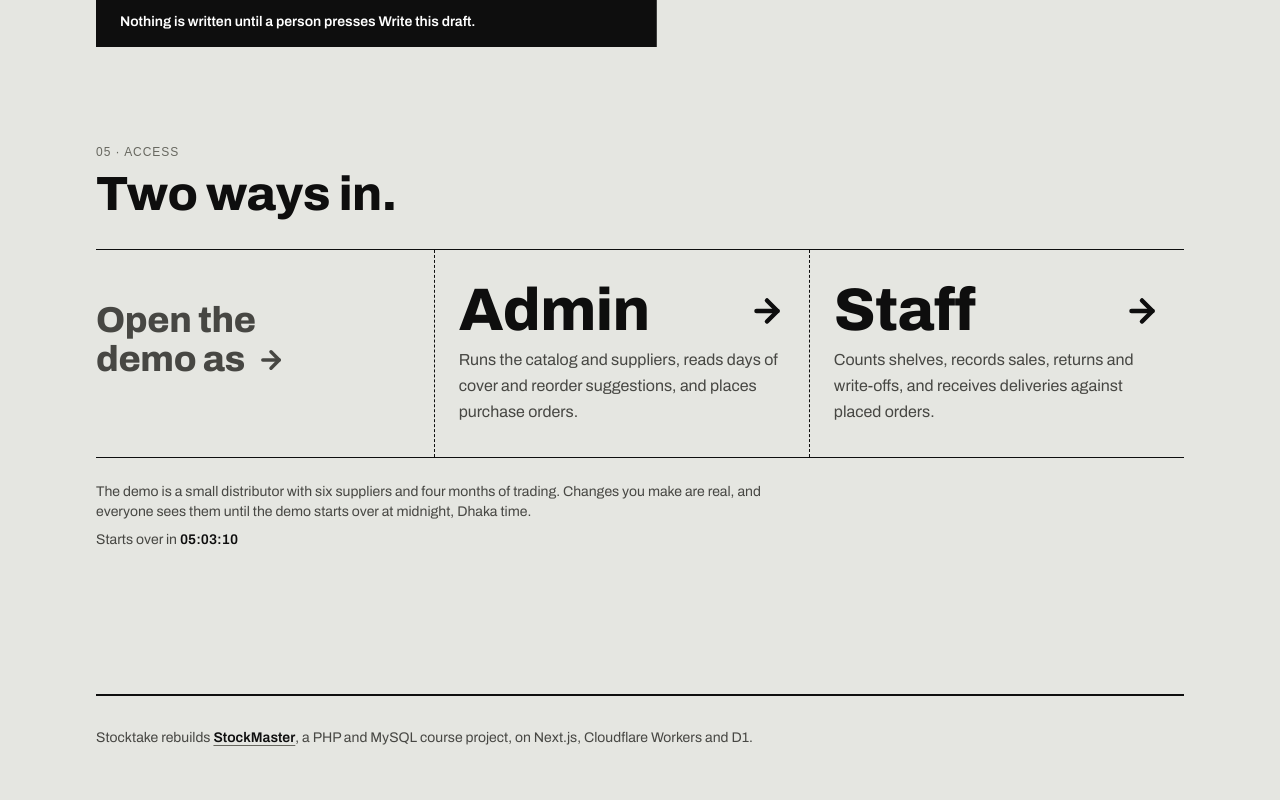
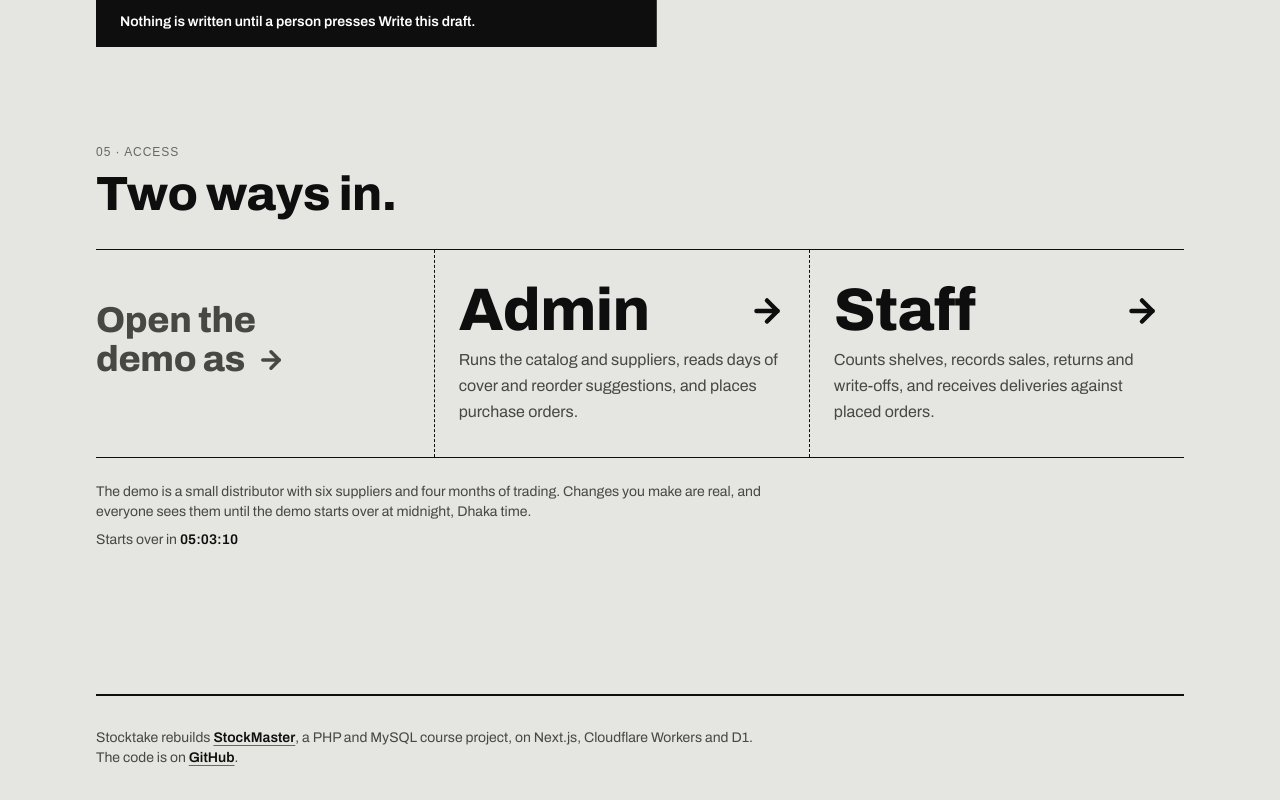
Before and after one commit to SamisDone/StockTake, a Next.js app: page / in a window 1280 px wide. Shown: the part 3125-3925 px from the top of the page. Built offline with nearby package versions, Linux system fonts and the light colour scheme; a web font is replaced by a local one.

Commit message:
Link the source code from the landing footer, now that the repository is public

```diff
--- a/src/app/(marketing)/copy.ts
+++ b/src/app/(marketing)/copy.ts
@@ -17,6 +17,7 @@ const en = {
   /** Under the demo doors in the hero. */
   languages: "In Bangla or English, with money in taka or dollars. Switch either one inside, any time.",
   footer: ["Stocktake rebuilds ", ", a PHP and MySQL course project, on Next.js, Cloudflare Workers and D1."],
+  source: ["The code is on ", "GitHub", "."],
   /** Ledger entry numbers above each section's heading. */
   markers: {
     receipt: "01 · Receipt",
@@ -121,6 +122,7 @@ export const COPY: Copy<LandingCopy> = {
       "Stocktake নতুন করে গড়েছে ",
       ", একটি PHP ও MySQL কোর্স প্রজেক্ট, Next.js, Cloudflare Workers ও D1-এর ওপর।",
     ],
+    source: ["কোড আছে ", "GitHub", "-এ।"],
     markers: {
       receipt: "০১ · রসিদ",
       refusals: "০২ · প্রত্যাখ্যান",
--- a/src/app/(marketing)/landing.tsx
+++ b/src/app/(marketing)/landing.tsx
@@ -94,7 +94,14 @@ export function Landing({ language }: { language: Language }) {
           >
             StockMaster
           </a>
-          {t.footer[1]}
+          {t.footer[1]} {t.source[0]}
+          <a
+            href="https://github.com/SamisDone/StockTake"
+            className="font-semibold text-ink underline decoration-ink-3 hover:decoration-ink"
+          >
+            {t.source[1]}
+          </a>
+          {t.source[2]}
         </p>
       </footer>
     </div>
```
